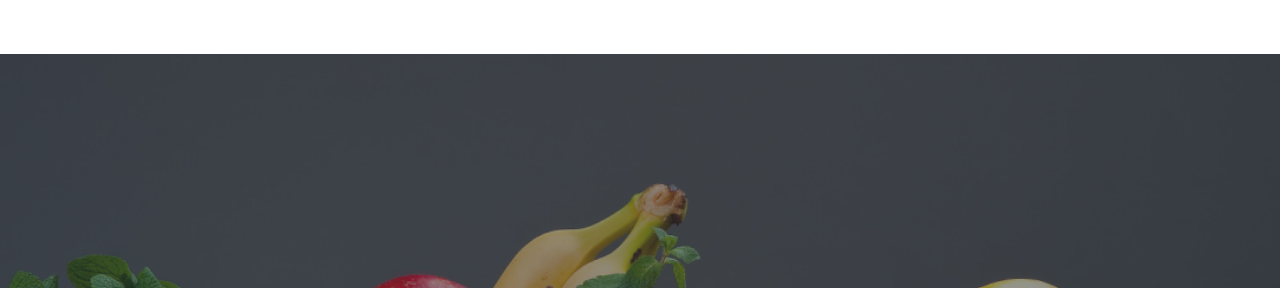
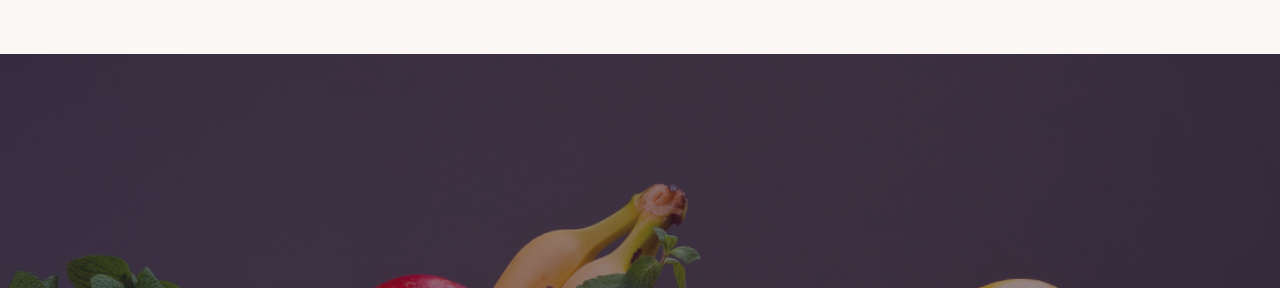
Before and after one commit to Shakkhor142/Assignment3_PH, a plain HTML site: page index.html in a window 1280 px wide. Shown: the part 98-386 px from the top of the page. Drawn offline with nearby package versions, Linux system fonts and the light colour scheme; grey boxes are pictures that could not be loaded.

Commit message:
full Website Done

```diff
--- a/index.html
+++ b/index.html
@@ -1,5 +1,5 @@
 <!DOCTYPE html>
-<html lang="en" data-theme="light">
+<html lang="en" data-theme="cupcake">
 
 <head>
   <meta charset="UTF-8">
```
